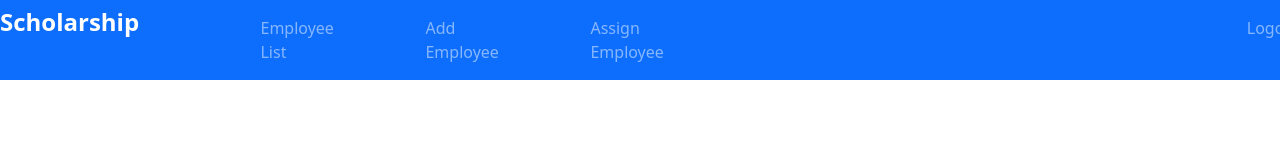
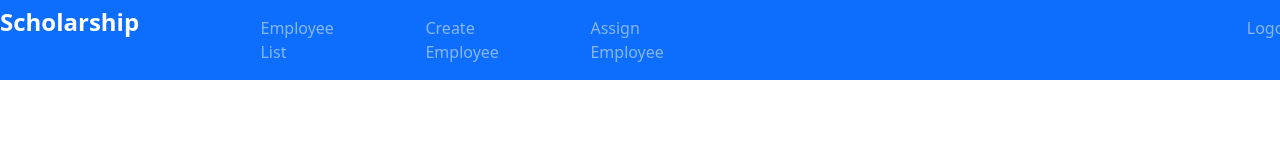
Before and after one commit to Sai-Adhinatha-Reddy/Frontend-SaiAdhinathaReddy, an Angular app: page /home in a window 1280 px wide. Shown: the top 160 px of the page. Built offline with nearby package versions, Linux system fonts and the light colour scheme.

Commit message:
Updated Code

```diff
--- a/src/app/employee/home/home.component.html
+++ b/src/app/employee/home/home.component.html
@@ -8,7 +8,7 @@
           <a routerLink="/list" class="nav-link" routerLinkActive="active">Employee List</a>
       </li>
       <li class="nav-item" style="margin-left: 2cm; color: white;">
-          <a routerLink="/add" class="nav-link" routerLinkActive="active">Add Employee</a>
+          <a routerLink="/add" class="nav-link" routerLinkActive="active">Create Employee</a>
       </li>
       <li class="nav-item" style="margin-left: 2cm; color: white;">
         <a routerLink="/assign" class="nav-link" routerLinkActive="active">Assign Employee</a>
```
